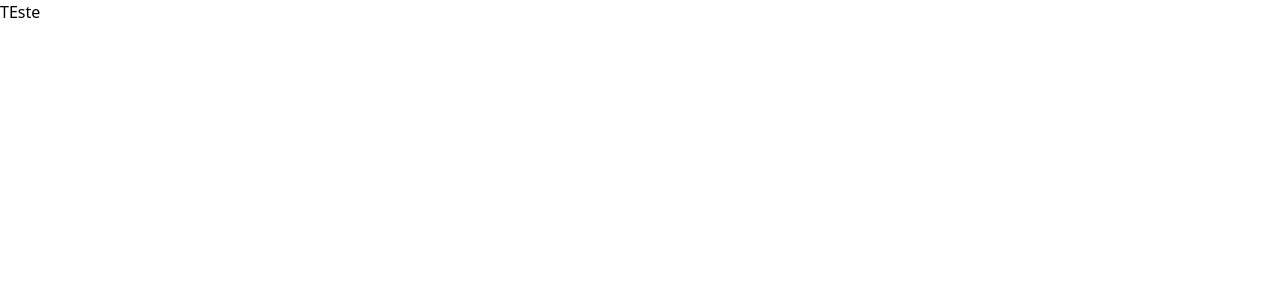
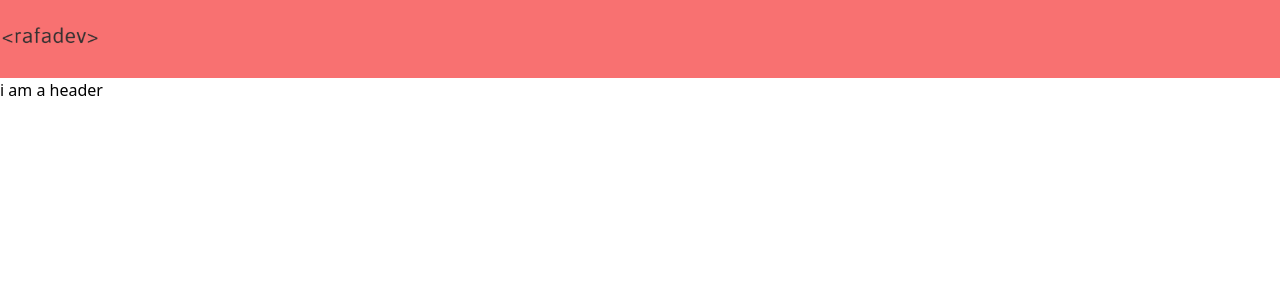
Before and after one commit to rafadona/ecommerce, a Next.js app: page / in a window 1280 px wide. Shown: the top 300 px of the page. Built offline with nearby package versions, Linux system fonts and the light colour scheme.

Commit message:
images working

```diff
--- a/next.config.js
+++ b/next.config.js
@@ -1,3 +1,6 @@
 module.exports = {
   reactStrictMode: true,
-}
+  images: {
+    domains: ["fakestoreapi.com"],
+  },
+};
--- /dev/null
+++ b/src/components/Header.js
@@ -0,0 +1,21 @@
+import Image from "next/image";
+import logo from "../img/rafadev.png";
+
+function Header() {
+    return (
+        <header>
+            <div>
+                <div className="bg-red-400 py-4">
+                    <Image src={logo} width={100} height={40} objectFit="contain" className="cursor-pointer" />
+                </div>
+            </div>
+
+            <div>
+
+            </div>
+            <h1>i am a header</h1>
+        </header>
+    );
+}
+
+export default Header;
--- a/src/pages/index.js
+++ b/src/pages/index.js
@@ -1,4 +1,5 @@
 import Head from "next/head";
+import Header from "../components/Header";
 
 
 export default function Home() {
@@ -8,7 +9,7 @@ export default function Home() {
         <title>Rafael Ecommerce</title>
       </Head>
 
-      <h1>TEste</h1>
+      <Header />
     </div>
   );
 }
```
Also changed, not shown: src/img/rafadev.png (added).
